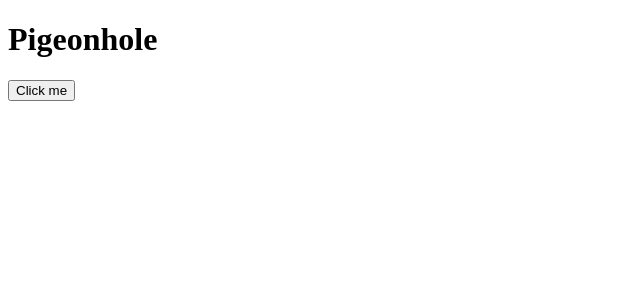
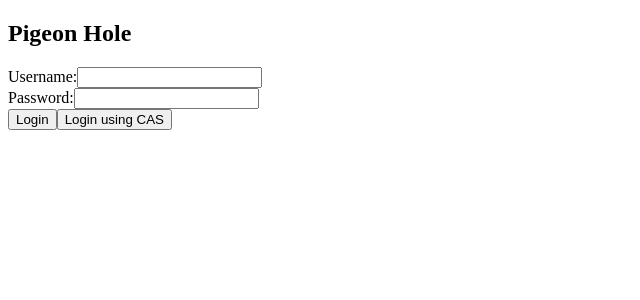
Before and after one commit to SELab-2/UGent-1, a Next.js app in the folder frontend/: page / in a window 1280 px wide. Shown: the top 300 px of the page, without its empty margins (0-640 px from the left). Built offline with nearby package versions, Linux system fonts and the light colour scheme.

Commit message:
basic login page

```diff
--- a/frontend/src/components/ui/LoginForm.tsx
+++ b/frontend/src/components/ui/LoginForm.tsx
@@ -1,16 +1,50 @@
 // src/app/components/LoginForm.tsx
 
-import { Button } from "@/components/ui/button"
+import React, {useState} from 'react';
 
 const LoginForm = () => {
-  return (
-    <div>
-      <h1>Pigeonhole</h1>
-      <div>
-      <Button>Click me</Button>
-      </div>
-    </div>
-  );
+    const [username, setUsername] = useState('');
+    const [password, setPassword] = useState('');
+
+    const handleLogin = () => {
+        // Implement your login logic here
+    };
+
+    const handleCASLogin = () => {
+        // Implement your CAS login logic here
+    };
+
+    return (
+        <div>
+            <h2>Pigeon Hole</h2>
+            <form>
+                <label>
+                    Username:
+                    <input
+                        type="text"
+                        value={username}
+                        onChange={(e) => setUsername(e.target.value)}
+                    />
+                </label>
+                <br/>
+                <label>
+                    Password:
+                    <input
+                        type="password"
+                        value={password}
+                        onChange={(e) => setPassword(e.target.value)}
+                    />
+                </label>
+                <br/>
+                <button type="button" onClick={handleLogin}>
+                    Login
+                </button>
+                <button type="button" onClick={handleCASLogin}>
+                    Login using CAS
+                </button>
+            </form>
+        </div>
+    );
 };
 
 export default LoginForm;
--- a/frontend/src/components/ui/button.tsx
+++ /dev/null
@@ -1,56 +0,0 @@
-import * as React from "react"
-import { Slot } from "@radix-ui/react-slot"
-import { cva, type VariantProps } from "class-variance-authority"
-
-import { cn } from "@/lib/utils"
-
-const buttonVariants = cva(
-  "inline-flex items-center justify-center whitespace-nowrap rounded-md text-sm font-medium ring-offset-background transition-colors focus-visible:outline-none focus-visible:ring-2 focus-visible:ring-ring focus-visible:ring-offset-2 disabled:pointer-events-none disabled:opacity-50",
-  {
-    variants: {
-      variant: {
-        default: "bg-primary text-primary-foreground hover:bg-primary/90",
-        destructive:
-          "bg-destructive text-destructive-foreground hover:bg-destructive/90",
-        outline:
-          "border border-input bg-background hover:bg-accent hover:text-accent-foreground",
-        secondary:
-          "bg-secondary text-secondary-foreground hover:bg-secondary/80",
-        ghost: "hover:bg-accent hover:text-accent-foreground",
-        link: "text-primary underline-offset-4 hover:underline",
-      },
-      size: {
-        default: "h-10 px-4 py-2",
-        sm: "h-9 rounded-md px-3",
-        lg: "h-11 rounded-md px-8",
-        icon: "h-10 w-10",
-      },
-    },
-    defaultVariants: {
-      variant: "default",
-      size: "default",
-    },
-  }
-)
-
-export interface ButtonProps
-  extends React.ButtonHTMLAttributes<HTMLButtonElement>,
-    VariantProps<typeof buttonVariants> {
-  asChild?: boolean
-}
-
-const Button = React.forwardRef<HTMLButtonElement, ButtonProps>(
-  ({ className, variant, size, asChild = false, ...props }, ref) => {
-    const Comp = asChild ? Slot : "button"
-    return (
-      <Comp
-        className={cn(buttonVariants({ variant, size, className }))}
-        ref={ref}
-        {...props}
-      />
-    )
-  }
-)
-Button.displayName = "Button"
-
-export { Button, buttonVariants }
--- a/frontend/src/lib/utils.ts
+++ b/frontend/src/lib/utils.ts
@@ -1,6 +1,6 @@
-import { type ClassValue, clsx } from "clsx"
-import { twMerge } from "tailwind-merge"
+import {type ClassValue, clsx} from "clsx"
+import {twMerge} from "tailwind-merge"
 
 export function cn(...inputs: ClassValue[]) {
-  return twMerge(clsx(inputs))
+    return twMerge(clsx(inputs))
 }
```
Also changed, not shown: frontend/pages/index.tsx (+5 -5 lines).
